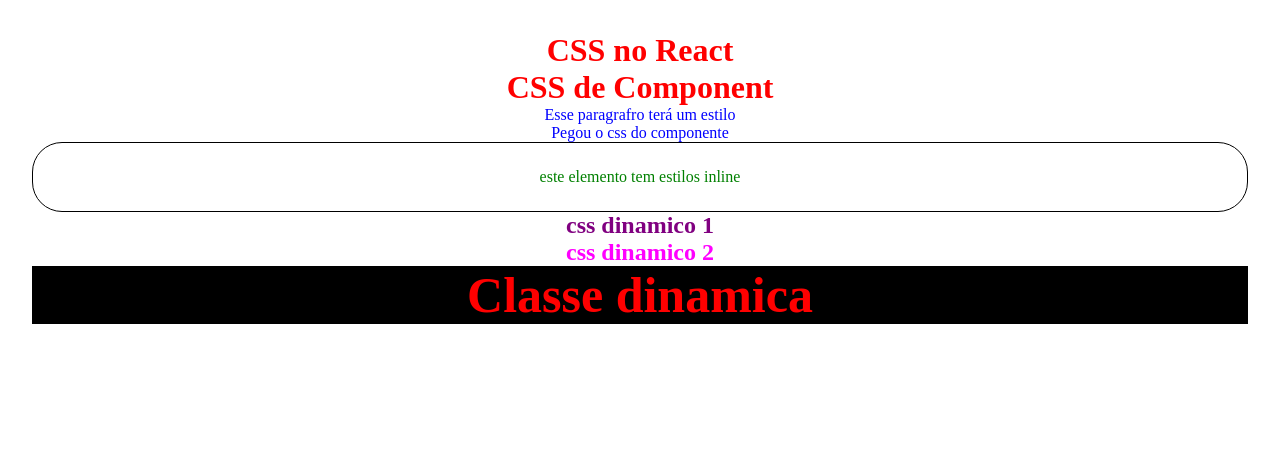
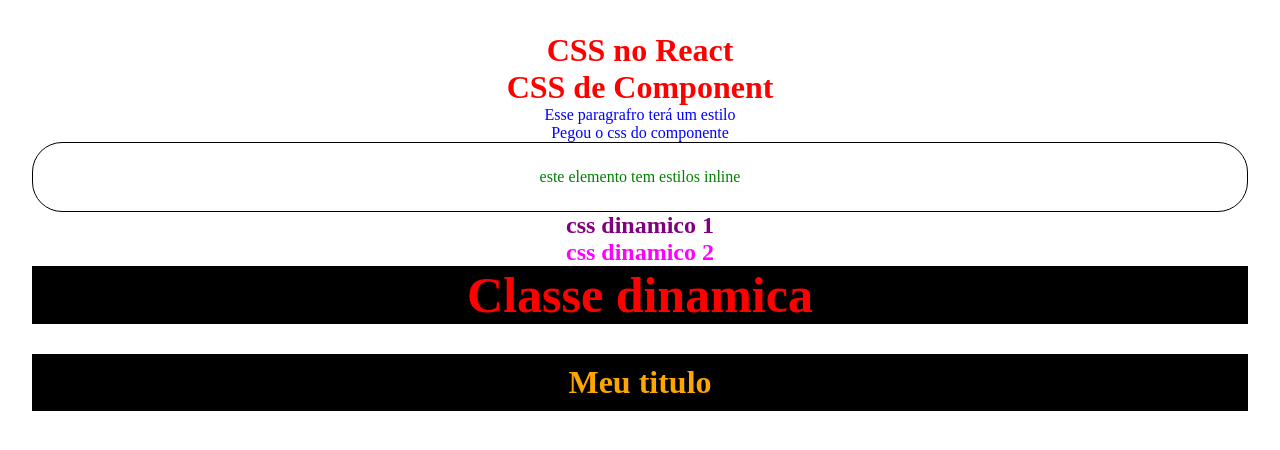
Before and after one commit to Lucassevero06/front-end-udemy, a React (Vite) app in the folder REACT/4_CSS_REACT/css_react/: page / in a window 1280 px wide. Shown: the top 450 px of the page. Built offline with nearby package versions, Linux system fonts and the light colour scheme.

Commit message:
finalizando css com react o básico

```diff
--- a/REACT/4_CSS_REACT/css_react/src/App.jsx
+++ b/REACT/4_CSS_REACT/css_react/src/App.jsx
@@ -2,6 +2,9 @@ import './App.css'
 
 // 2 - css Componente
 import MyComponent from './components/MyComponent'
+
+// 6 - css module
+import Title from './components/Title';
 
 function App() {
   //4 - inline style dinamico
@@ -30,6 +33,8 @@ function App() {
       </h2>
       {/* 5 - classes dinamicas */}
       <h2 className={redTitle ? "red-title" : "title"}>Classe dinamica</h2>
+      {/* 6 - css module */}
+      <Title/>
     </div>
   )
 }
--- /dev/null
+++ b/REACT/4_CSS_REACT/css_react/src/components/Title.jsx
@@ -0,0 +1,11 @@
+import classes from "./Title.module.css";
+
+const Title = () => {
+  return (
+    <div>
+        <h1 className={classes.title}>Meu titulo</h1>
+    </div>
+  )
+}
+
+export default Title
--- /dev/null
+++ b/REACT/4_CSS_REACT/css_react/src/components/Title.module.css
@@ -0,0 +1,5 @@
+.title {
+    color: orange;
+    background-color: black;
+    padding: 10px; margin-top: 30px;
+}
```
